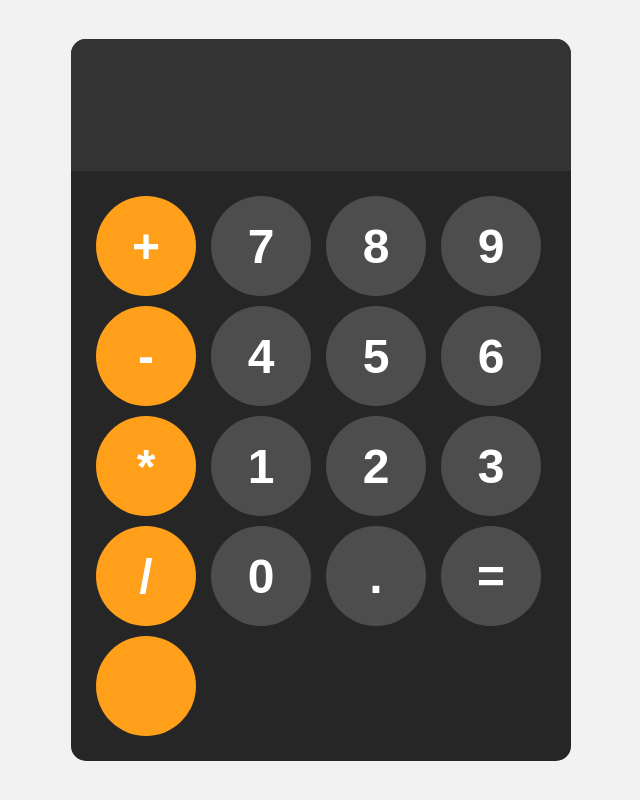
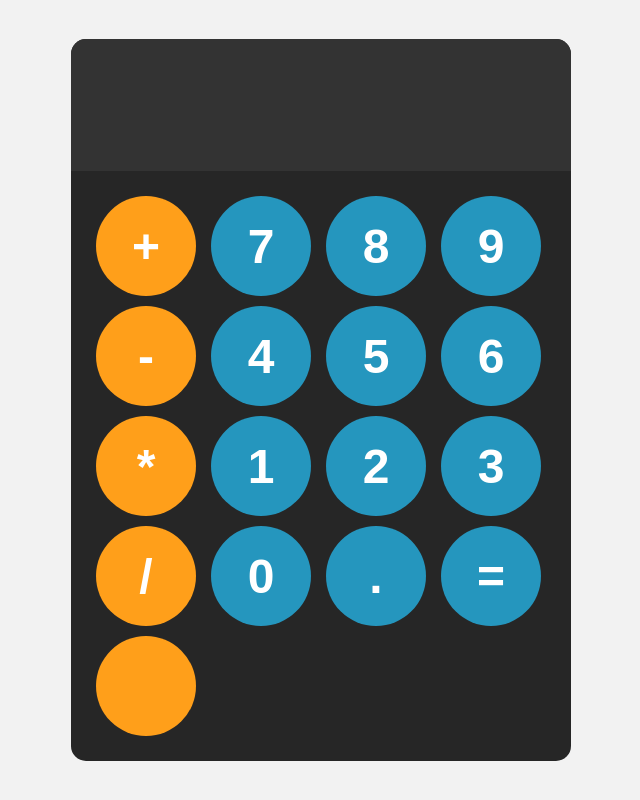
Before and after one commit to jeanj14/calculatorProject_-bro_code_tutorial-, a plain HTML site: page index.html in a window 1280 px wide. Shown: the whole page, without its empty margins (319-959 px from the left). Drawn offline with Linux system fonts and the light colour scheme.

Commit message:
Update style.css

```diff
--- a/style.css
+++ b/style.css
@@ -39,7 +39,7 @@ button{
     height: 100px;
     border-radius: 50px;
     border: none;
-    background-color: hsl(0, 0%, 30%);
+    background-color: #2596be;
     color: white;
     font-size: 3rem;
     font-weight: bold;
```
